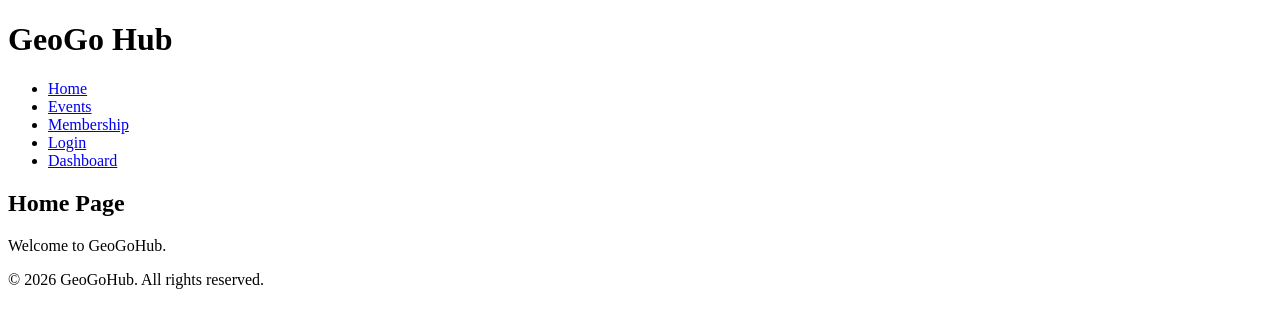
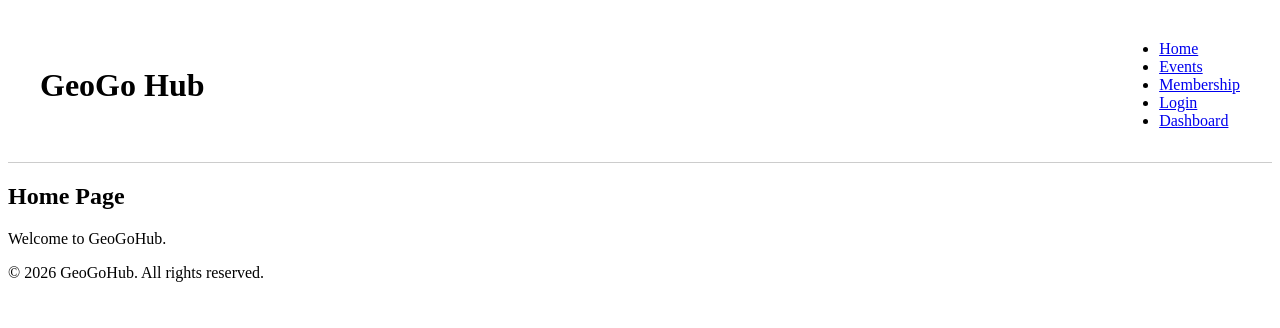
Before and after one commit to ShorenaK/GeoGoHub, a React app in the folder frontend/: page / in a window 1280 px wide. Shown: the top 328 px of the page. Built offline with nearby package versions, Linux system fonts and the light colour scheme; the HTML template or start-up script is replaced by a standard one.

Commit message:
header css design the files

```diff
--- a/frontend/src/styles/Header.css
+++ b/frontend/src/styles/Header.css
@@ -0,0 +1,26 @@
+/*
+  Header.css
+
+  This file styles the GeoGoHub header component.
+
+  Responsibilities:
+  - Arrange the application title and navigation.
+  - Add spacing around the header.
+  - Separate the header from the page content.
+
+  Author: Shorena K. Anzhilov
+  Course: CS 5610 Web Development
+  Project: GeoGoHub
+*/
+
+header {
+  display: flex;
+  align-items: center;
+  justify-content: space-between;
+  padding: 1rem 2rem;
+  border-bottom: 1px solid #cccccc;
+}
+
+header h1 {
+  margin: 0;
+}
```
